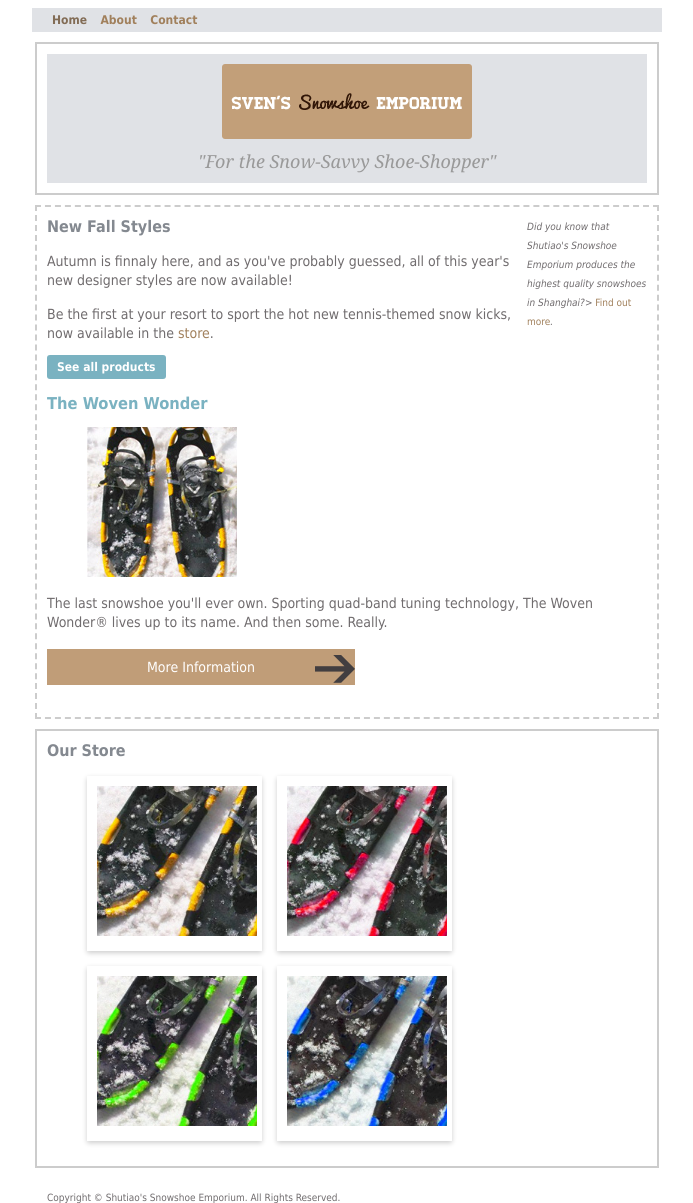
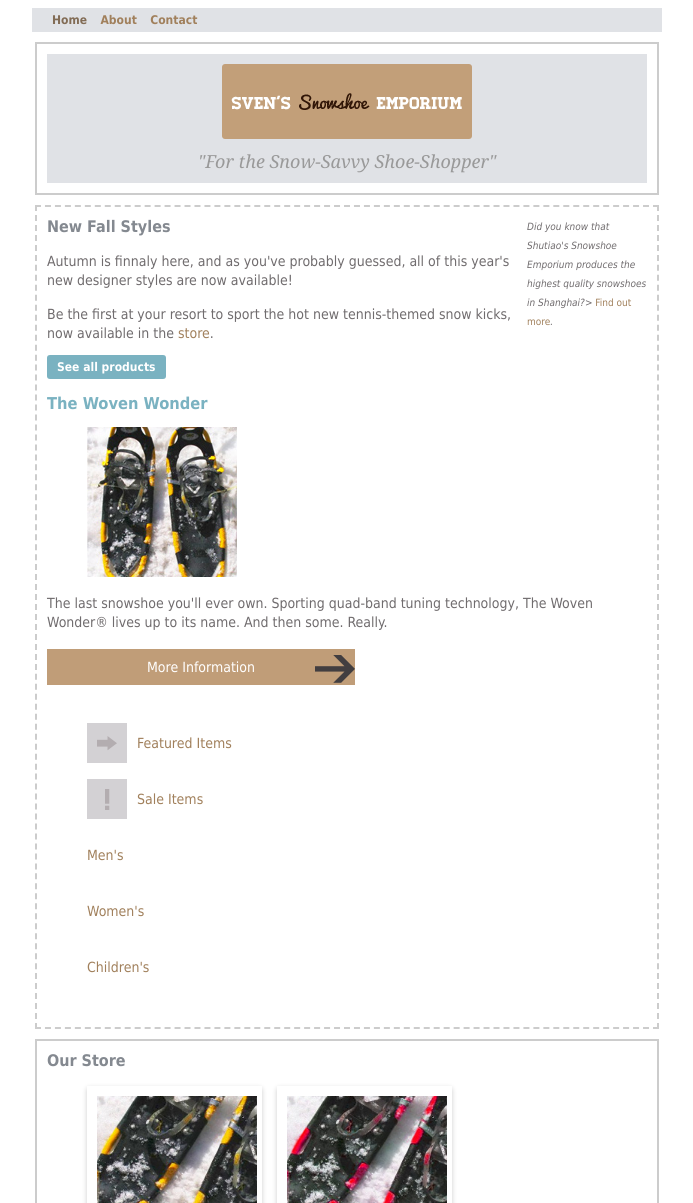
Before and after one commit to shutiao/css-cross-country, a plain HTML site: page index.html in a window 1280 px wide. Shown: the top 1203 px of the page, without its empty margins (293-986 px from the left). Drawn offline with Linux system fonts and the light colour scheme.

Commit message:
add icon sprite for featured and sales items

```diff
--- a/index.html
+++ b/index.html
@@ -24,6 +24,7 @@
 		<aside>
 			<p>Did you know that Shutiao's Snowshoe Emporium produces the highest quality snowshoes in Shanghai?> <a href = '#'>Find out more</a>.</p>
 		</aside>
+
 		<article>
 			<h3>New Fall Styles</h3>
 			<p>Autumn is finnaly here, and as you've probably guessed, all of this year's new designer styles are now available!</p>
@@ -39,6 +40,17 @@
       		<p>The last snowshoe you'll ever own. Sporting quad-band tuning technology, The Woven Wonder® lives up to its name. And then some. Really.</p>
       		<a class="more" href="#">More Information</a>
       	</article>
+
+      	<div class="sidebar">
+      		<ul>
+				<li><a class="featured" href="#">Featured Items</a></li>
+				<li><a class="sales" href="#">Sale Items</a></li>
+				<li><a href="#">Men's</a></li>
+				<li><a href="#">Women's</a></li>
+				<li><a href="#">Children's</a></li>
+      		</ul>
+   		 </div>
+
 		<div class = clear></div>
 	</section>
 
--- a/style.css
+++ b/style.css
@@ -81,6 +81,30 @@ aside {
 	font-style: normal;
 }
 
+.sidebar a{
+	display: block;
+	line-height: 40px;
+}
+
+.sidebar .featured,
+.sidebar .sales {
+	background: url('sidebar.png') no-repeat;
+	padding-left:50px;
+}
+
+.sidebar .sales{
+	background-position: 0 -80px;
+}
+
+.sidebar .featured:hover,
+.sidebar .featured:focus{
+	background-position: 0 -40px;
+}
+
+.sidebar .sales:hover,
+.sidebar .sales:focus{
+	background-position: 0 -120px;
+}
 article {
 	margin: 0 0 20px 0;
 }
```
Also changed, not shown: sidebar.png (added), 1 other file.
